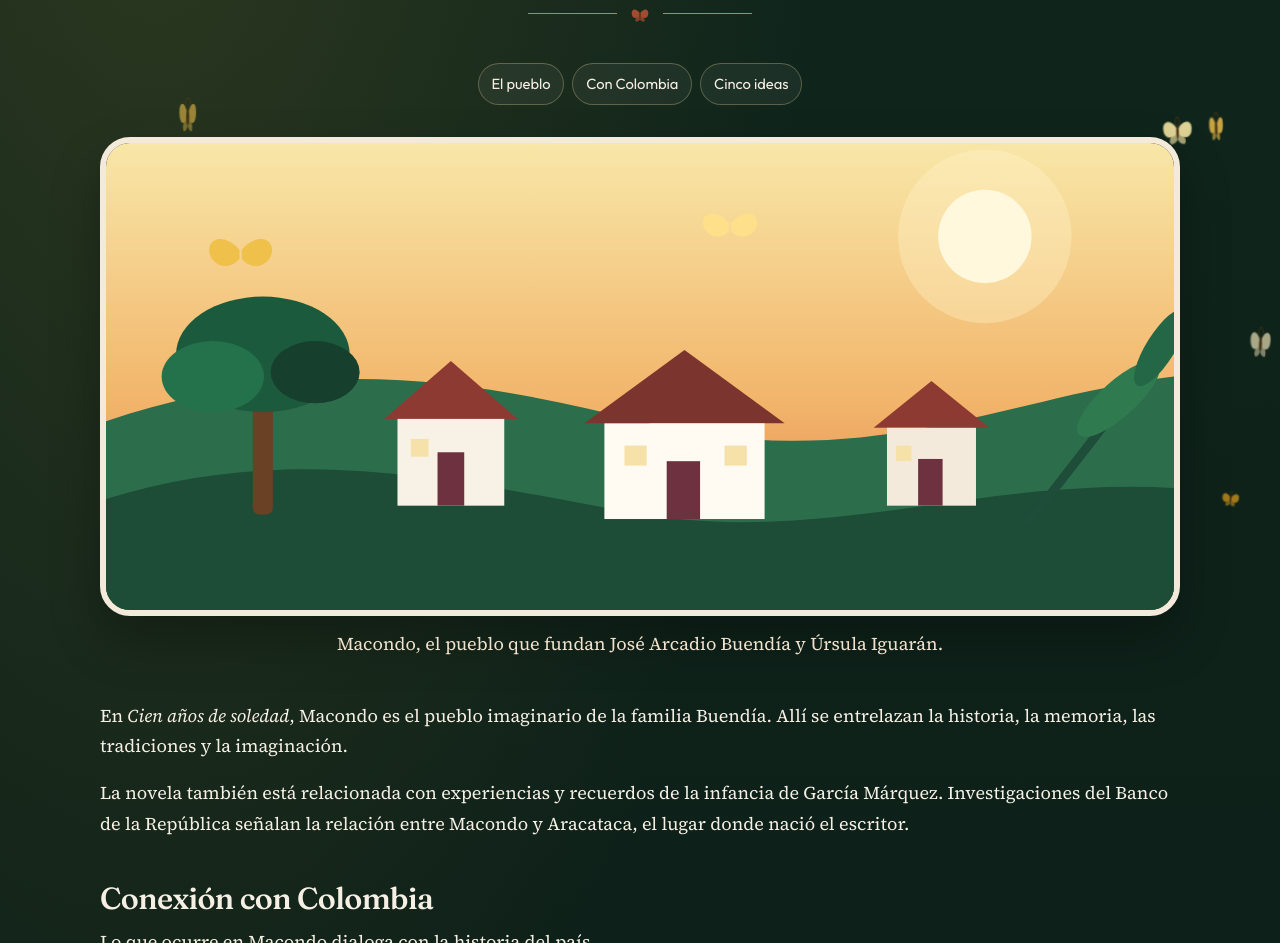
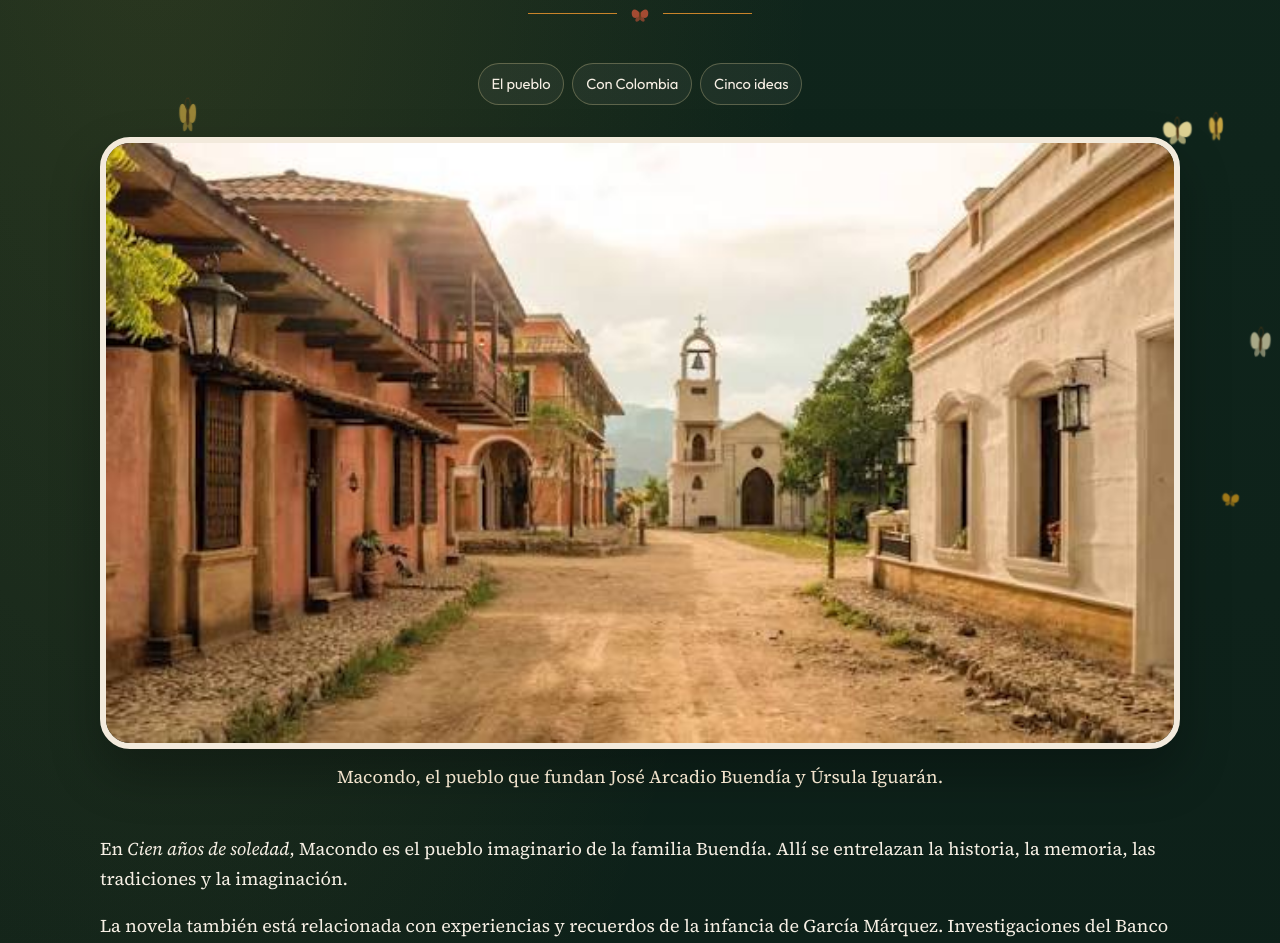
Before and after one commit to jrojas147/gabo, a plain HTML site: page index.html in a window 1280 px wide. Shown: the part 6227-7170 px from the top of the page. Drawn offline with Linux system fonts and the light colour scheme.

Commit message:
ajuste pueblo macondo

```diff
--- a/index.html
+++ b/index.html
@@ -263,48 +263,7 @@
 
         <div id="pueblo">
           <div class="postal-marco revelar">
-            <svg class="postal" viewBox="0 0 960 420" role="img" aria-label="Ilustración de un pueblo entre árboles y mariposas, inspirada en Macondo">
-              <defs>
-                <linearGradient id="cieloMacondo" x1="0" y1="0" x2="0" y2="1">
-                  <stop offset="0%" stop-color="#f8e7a8"/>
-                  <stop offset="55%" stop-color="#f2b56b"/>
-                  <stop offset="100%" stop-color="#e07a4a"/>
-                </linearGradient>
-              </defs>
-              <rect width="960" height="420" fill="url(#cieloMacondo)"/>
-              <circle cx="790" cy="84" r="78" fill="#fff4cc" opacity=".35"/>
-              <circle cx="790" cy="84" r="42" fill="#fff8dc"/>
-              <path fill="#2c6d4c" d="M0 250C180 190 320 210 480 250C680 300 800 230 960 210V420H0Z"/>
-              <path fill="#1d4d36" d="M0 320C160 270 300 300 460 330C640 366 780 300 960 310V420H0Z"/>
-              <rect x="132" y="214" width="18" height="120" rx="6" fill="#6a4124"/>
-              <ellipse cx="141" cy="190" rx="78" ry="52" fill="#1b5a3c"/>
-              <ellipse cx="96" cy="210" rx="46" ry="32" fill="#24724c"/>
-              <ellipse cx="188" cy="206" rx="40" ry="28" fill="#163f2d"/>
-              <polygon points="250,248 310,196 370,248" fill="#8d3b32"/>
-              <rect x="262" y="248" width="96" height="78" fill="#f7f1e6"/>
-              <rect x="298" y="278" width="24" height="48" fill="#6e3140"/>
-              <rect class="ventana" x="274" y="266" width="16" height="16"/>
-              <polygon points="430,252 520,186 610,252" fill="#7c342e"/>
-              <rect x="448" y="252" width="144" height="86" fill="#fffaf2"/>
-              <rect x="504" y="286" width="30" height="52" fill="#6e3140"/>
-              <rect class="ventana" x="466" y="272" width="20" height="18"/>
-              <rect class="ventana" x="556" y="272" width="20" height="18"/>
-              <polygon points="690,256 742,214 794,256" fill="#8d3b32"/>
-              <rect x="702" y="256" width="80" height="70" fill="#f3eadc"/>
-              <rect x="730" y="284" width="22" height="42" fill="#6e3140"/>
-              <rect class="ventana" x="710" y="272" width="14" height="14"/>
-              <path d="M830 340C900 250 940 200 980 140" fill="none" stroke="#1e4d3a" stroke-width="8" stroke-linecap="round"/>
-              <ellipse cx="910" cy="230" rx="48" ry="16" transform="rotate(-42 910 230)" fill="#2f7a4e"/>
-              <ellipse cx="948" cy="184" rx="40" ry="13" transform="rotate(-58 948 184)" fill="#246746"/>
-              <g fill="#f0c14a">
-                <path d="M120 96c-16-18-32-8-26 6 5 10 18 12 26 2z"/>
-                <path d="M122 96c16-18 32-8 26 6-5 10-18 12-26 2z"/>
-              </g>
-              <g fill="#ffe08a">
-                <path d="M560 72c-14-16-28-7-22 5 4 8 16 10 22 2z"/>
-                <path d="M562 72c14-16 28-7 22 5-4 8-16 10-22 2z"/>
-              </g>
-            </svg>
+            <img class="postal" src="img/macondo.jpg" alt="Calle de un pueblo con casas de colores y una iglesia al fondo, imagen para representar Macondo">
           </div>
           <p class="leyenda">Macondo, el pueblo que fundan José Arcadio Buendía y Úrsula Iguarán.</p>
           <div class="bloque prosa">
```
Also changed, not shown: img/macondo.jpg (added).
